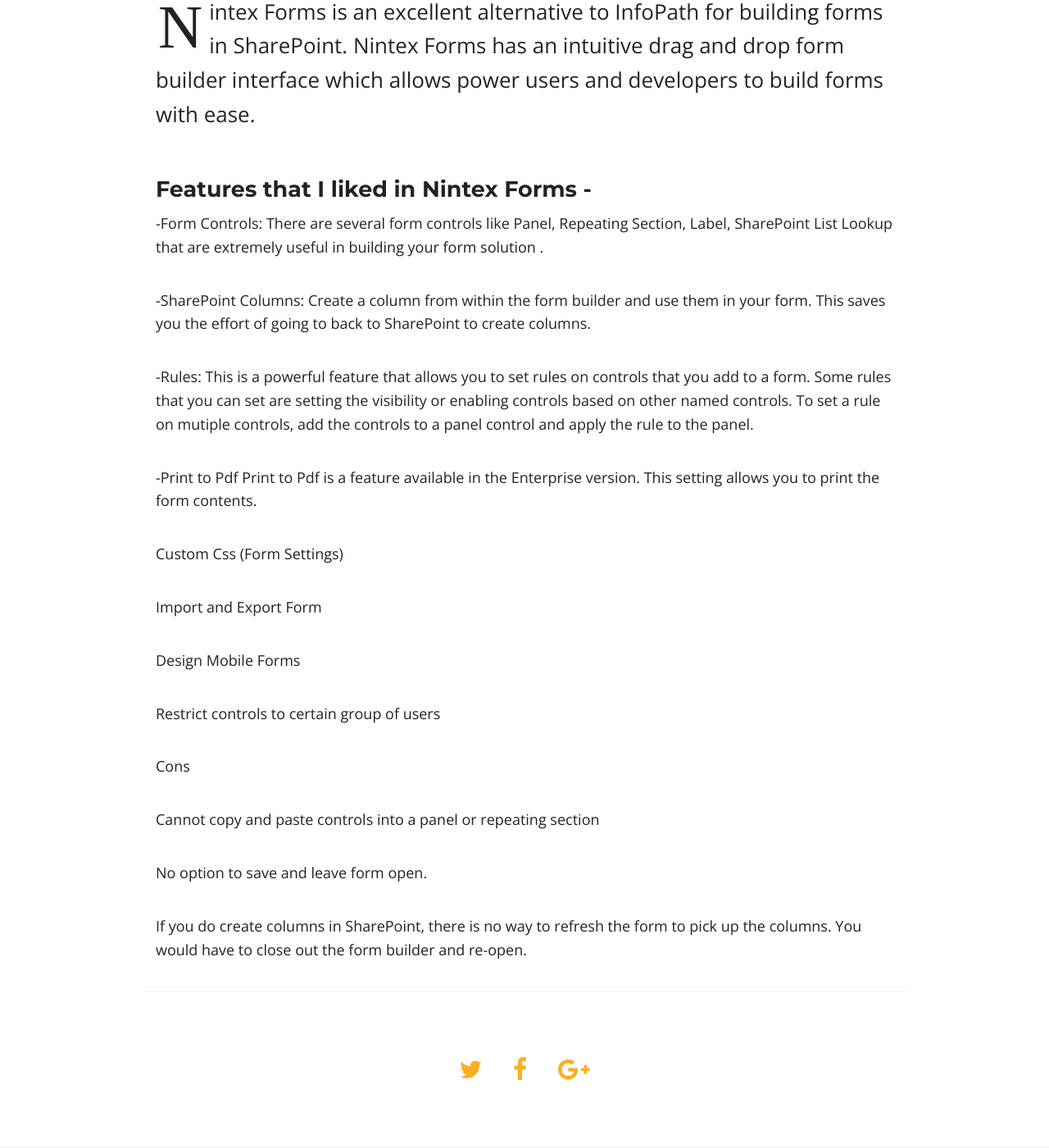
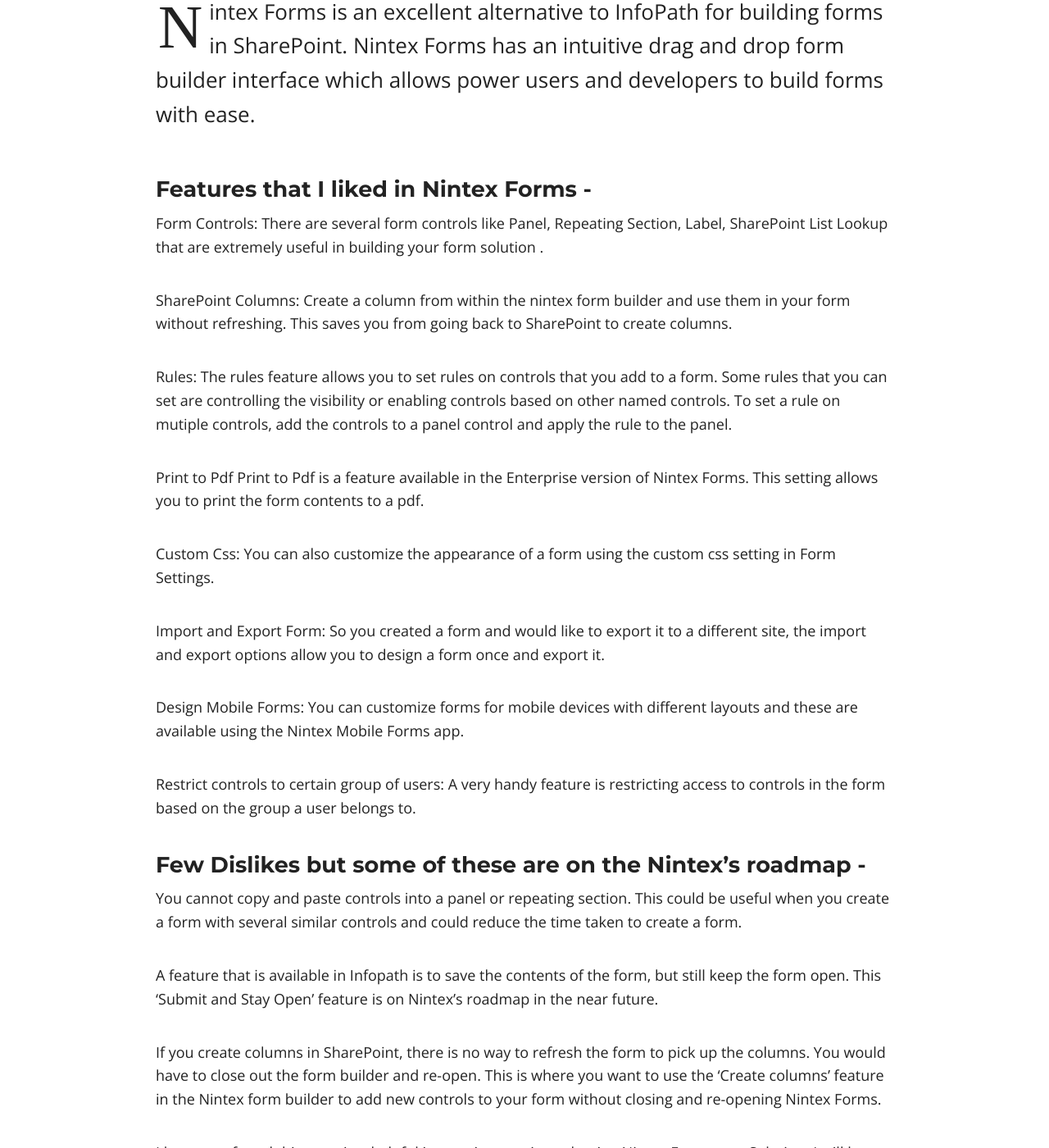
Before and after one commit to ldsouza/ldsouza.github.io, a Jekyll site: the page built from _posts/2016-10-03-nintex-forms-for-office-365-an-overview.md, in a window 1280 px wide and 1400 px high, scrolled down 612 px. Shown: the whole window at 82% size. Built offline with Jekyll 4.4.1, drawn with Linux system fonts in a browser that asks for light colours; nearby versions of some CDN libraries; some of the changed text lies outside the part shown.

Commit message:
Updated 2016-10-03-nintex-forms-for-office-365-an-overview.md

```diff
--- a/_posts/2016-10-03-nintex-forms-for-office-365-an-overview.md
+++ b/_posts/2016-10-03-nintex-forms-for-office-365-an-overview.md
@@ -10,32 +10,36 @@
 
 ### Features that I liked in Nintex Forms -
 
--Form Controls:
+Form Controls:
 There are several form controls like Panel, Repeating Section, Label, SharePoint List Lookup that are extremely useful in building your form solution .
 
--SharePoint Columns:
-Create a column from within the form builder and use them in your form. This saves you the effort of going to back to SharePoint to create columns.
+SharePoint Columns:
+Create a column from within the nintex form builder and use them in your form without refreshing. This saves you from going back to SharePoint to create columns.
 
--Rules:
-This is a powerful feature that allows you to set rules on controls that you add to a form. Some rules that you can set are setting the visibility or enabling controls based on other named controls. To set a rule on mutiple controls, add the controls to a panel control and apply the rule to the panel.
+Rules:
+The rules feature allows you to set rules on controls that you add to a form. Some rules that you can set are controlling the visibility or enabling controls based on other named controls. To set a rule on mutiple controls, add the controls to a panel control and apply the rule to the panel.
 
--Print to Pdf
-Print to Pdf is a feature available in the Enterprise version. This setting allows you to print the form contents.
+Print to Pdf
+Print to Pdf is a feature available in the Enterprise version of Nintex Forms. This setting allows you to print the form contents to a pdf.
 
-Custom Css (Form Settings)
+Custom Css:
+You can also customize the appearance of a form using the custom css setting in Form Settings.
 
+Import and Export Form:
+So you created a form and would like to export it to a different site, the import and export options allow you to design a form once and export it.
 
-Import and Export Form
+Design Mobile Forms:
+You can customize forms for mobile devices with different layouts and these are available using the Nintex Mobile Forms app.
 
-Design Mobile Forms
+Restrict controls to certain group of users:
+A very handy feature is restricting access to controls in the form based on the group a user belongs to.
 
+### Few Dislikes but some of these are on the Nintex's roadmap -
 
-Restrict controls to certain group of users
+You cannot copy and paste controls into a panel or repeating section. This could be useful when you create a form with several similar controls and could reduce the time taken to create a form.
 
-Cons
+A feature that is available in Infopath is to save the contents of the form, but still keep the form open. This 'Submit and Stay Open' feature is on Nintex's roadmap in the near future.
 
-Cannot copy and paste controls into a panel or repeating section
+If you create columns in SharePoint, there is no way to refresh the form to pick up the columns. You would have to close out the form builder and re-open. This is where you want to use the 'Create columns' feature in the Nintex form builder to add new controls to your form without closing and re-opening Nintex Forms.
 
-No option to save and leave form open.
-
-If you do create columns in SharePoint, there is no way to refresh the form to pick up the columns. You would have to close out the form builder and re-open.
+I hope you found this overview helpful in your journey in evaluating Nintex Forms as a Solution. I will be covering more advanced features in a later post.
```
